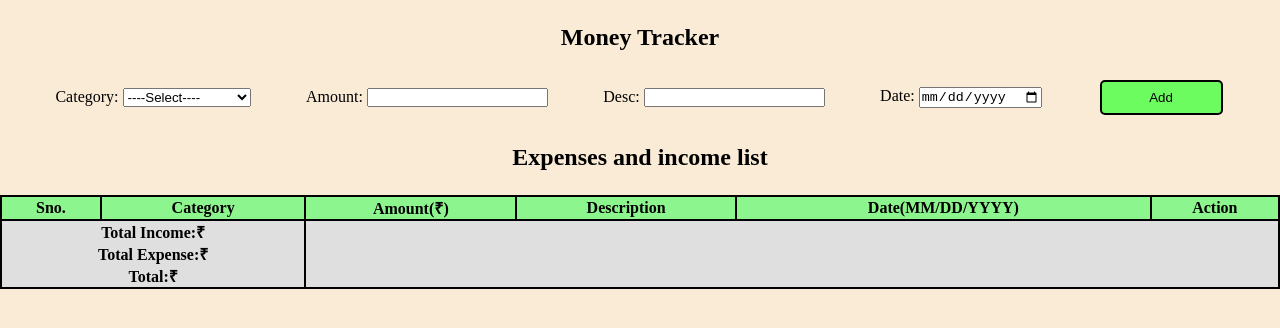
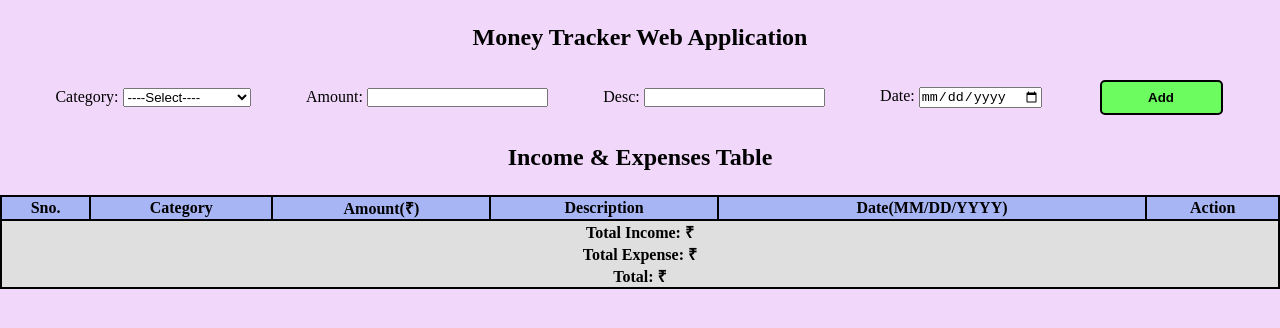
Before and after one commit to Dipakpaliya/BharatIntern, a website: page task3/pages/moneytracker.html in a window 1280 px wide. Drawn offline with Linux system fonts and the light colour scheme; no server answers.

Commit message:
task 3 completed

```diff
--- a/task3/index.js
+++ b/task3/index.js
@@ -13,7 +13,7 @@ const port=3000;
 app.use(bodyParser.json());
 app.use(bodyParser.urlencoded({ extended: true }));
 
-//money tracker js content starts here
+// money tracker js content starts here
 
 app.get('/',(req,res)=>{
     res.sendFile(__dirname+'/pages/moneytracker.html');
--- a/task3/pages/moneytracker.html
+++ b/task3/pages/moneytracker.html
@@ -13,7 +13,8 @@
         }
 
         body {
-            background-color: antiquewhite;
+            background-color: #f1d7fa;
+            /* background:radial-gradient(red,green); */
         }
 
         .common-mg {
@@ -30,15 +31,21 @@
             justify-content: space-evenly;
             align-items: center;
         }
+        @media(max-width:800px){
+            .container{
+                flex-direction: column;
+            }
+        }
 
         table {
             width: 100%;
             border-collapse: collapse;
             background: rgb(223, 223, 223);
+
         }
 
         thead {
-            background-color: rgb(141, 245, 141);
+            background-color: rgb(167, 181, 244);
         }
 
         table,
@@ -76,10 +83,11 @@
             border-radius: 5px;
             margin: 5px 2px;
             border: 2px solid black;
+            font-weight: bold;
         }
 
         .addbtn:hover {
-            background-color: rgb(132, 132, 246);
+            background-color: rgb(3, 255, 213);
         }
 
         select {
@@ -91,7 +99,7 @@
 
 <body>
     <section>
-        <h2 class="center common-mg">Money Tracker</h2>
+        <h2 class="center common-mg">Money Tracker Web Application</h2>
         <form action="/add" method="post">
             <div class="container">
                 <div>
@@ -122,10 +130,10 @@
     </section>
     <!-- <a href="/find">Send find req.</a> -->
     <section>
-        <h2 class="center common-mg">Expenses and income list</h2>
+        <h2 class="center common-mg">Income & Expenses Table</h2>
         <table>
 
-            <thead>
+            <thead class="center">
                 <tr>
                     <th>Sno.</th>
                     <th>Category</th>
@@ -140,10 +148,10 @@
             </tbody>
             <tfoot>
                 <tr>
-                    <td colspan="2">
-                        <b>Total Income:<span id="income"></span>₹</b><br>
-                        <b>Total Expense:<span id="expense"></span>₹</b><br>
-                        <b>Total:<span id="total"></span>₹</b>
+                    <td colspan="6">
+                        <b>Total Income: <span id="income"></span>₹</b><br>
+                        <b>Total Expense: <span id="expense"></span>₹</b><br>
+                        <b>Total: <span id="total"></span>₹</b>
                 </td>
                 </tr>
             </tfoot>
```
